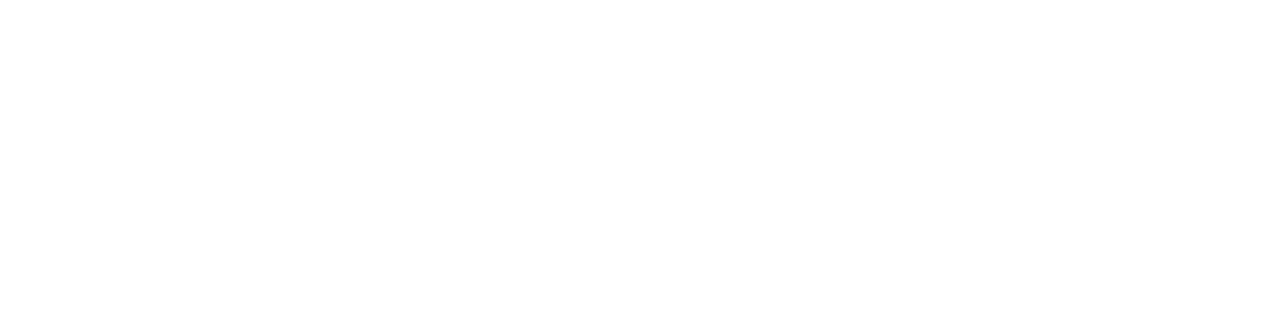
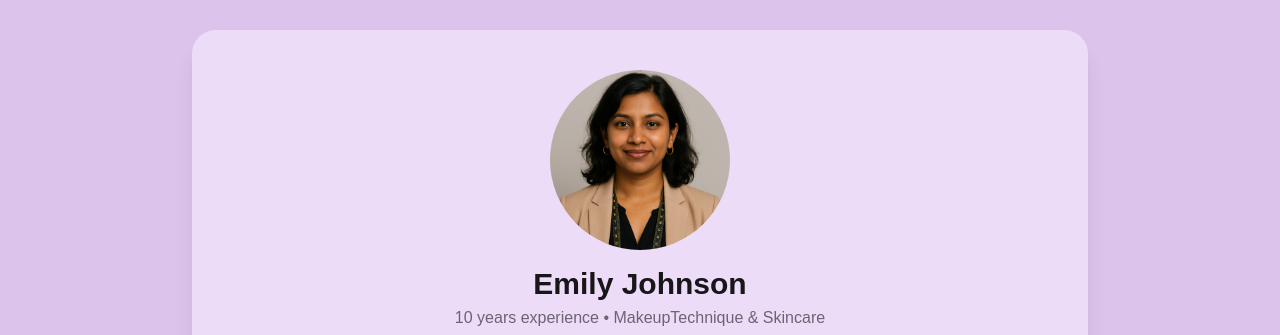
Before and after one commit to abhishekkrpandey17/MakeOver, a Next.js app in the folder client/: page /profilepage in a window 1280 px wide. Before the commit this address had no page. Shown: the part 465-800 px from the top of the page. Built offline with nearby package versions, Linux system fonts and the light colour scheme.

Commit message:
Feat:Developed user profile page

```diff
--- a/client/src/app/Components/AuthorProfile.tsx
+++ b/client/src/app/Components/Profilepage.tsx
@@ -22,7 +22,7 @@
   },
 ];
 
-const AuthorProfile = () => {
+const Profilepage = () => {
   const { ref, inView } = useInView({ triggerOnce: false, threshold: 0.1 });
 
   return (
@@ -94,4 +94,4 @@
   );
 };
 
-export default AuthorProfile;
+export default Profilepage;
--- a/client/src/app/authorprofile/page.tsx
+++ b/client/src/app/profilepage/page.tsx
@@ -1,13 +1,14 @@
 import React from 'react'
 import Header from '../Components/Header'
-import AuthorProfile from '../Components/AuthorProfile'
+
 import Footer from '../Components/Footer'
+import Profilepage from '../Components/Profilepage'
 
 const page = () => {
   return (
     <>
     <Header/>
-    <AuthorProfile/>
+    <Profilepage/>
     <Footer/>
 
     </>
```
